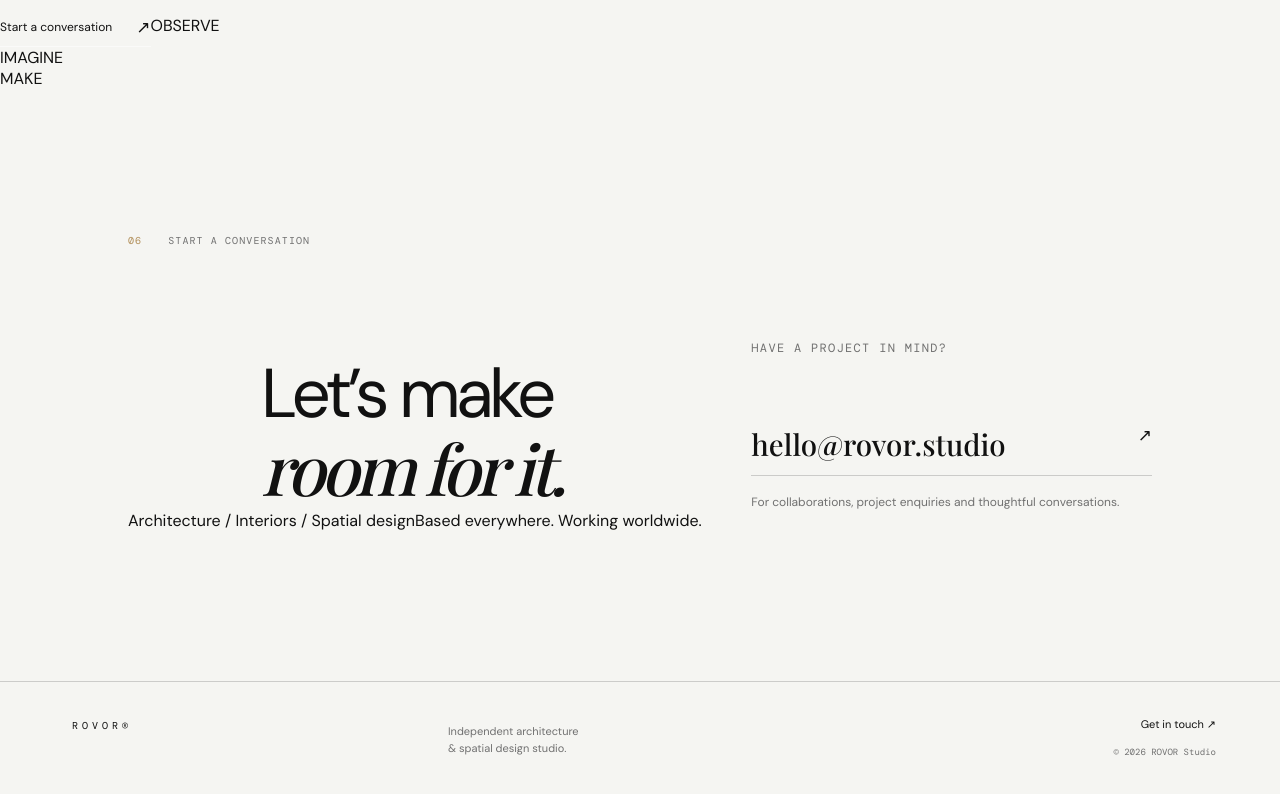
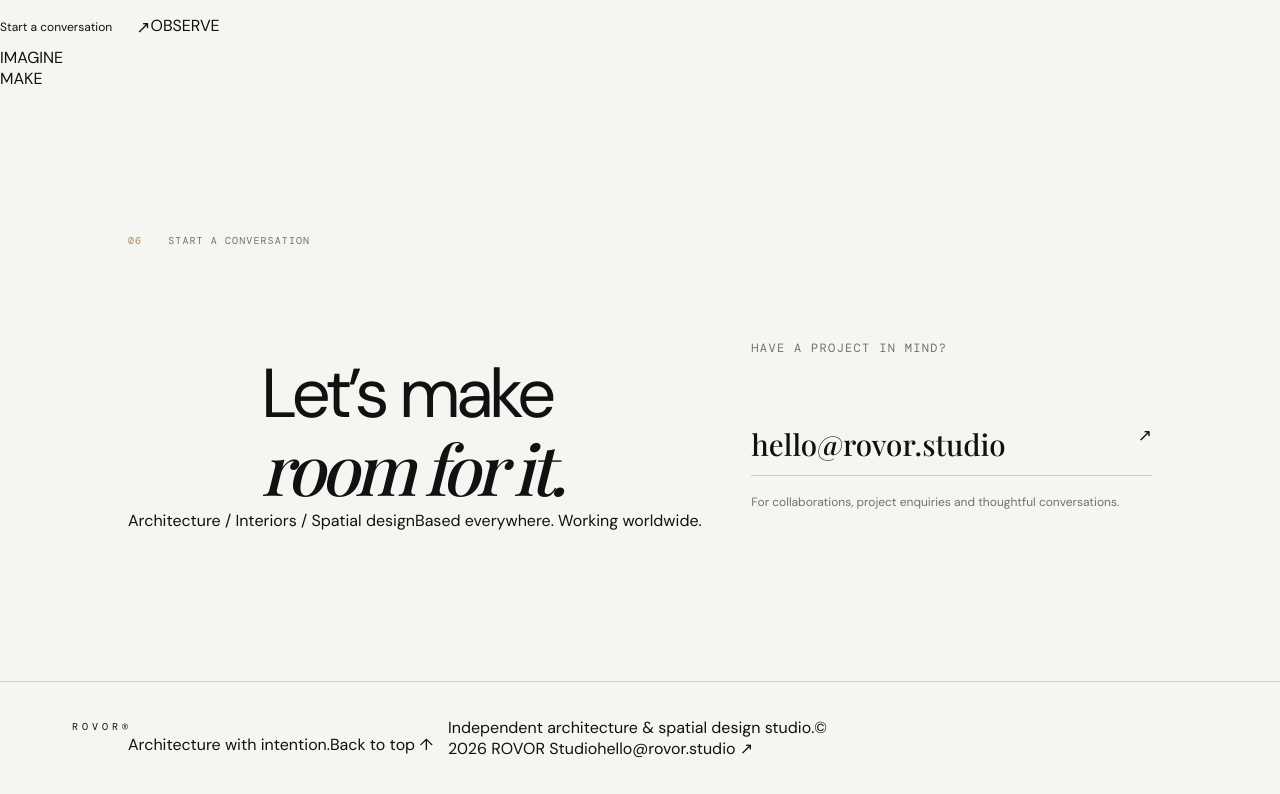
Before and after one commit to rovor-debug/rovor-studio, a Next.js app: page / in a window 1280 px wide. Shown: the part 4430-5224 px from the top of the page. Built offline with nearby package versions, Linux system fonts and the light colour scheme; a web font is replaced by a local one.

Commit message:
Refresh ROVOR footer

```diff
--- a/components/Footer.jsx
+++ b/components/Footer.jsx
@@ -3,12 +3,8 @@ import LogoMark from "@/components/LogoMark";
 export default function Footer() {
   return (
     <footer className="footer">
-      <LogoMark className="footer__brand" href="/#home" />
-      <p>Independent architecture<br />& spatial design studio.</p>
-      <div className="footer__right">
-        <a href="mailto:hello@rovor.studio">Get in touch ↗</a>
-        <span>© {new Date().getFullYear()} ROVOR Studio</span>
-      </div>
+      <div className="footer__top"><LogoMark className="footer__brand" href="/#home" /><span>Architecture with intention.</span><a href="/#home">Back to top ↑</a></div>
+      <div className="footer__bottom"><span>Independent architecture & spatial design studio.</span><span>© {new Date().getFullYear()} ROVOR Studio</span><a href="mailto:hello@rovor.studio">hello@rovor.studio ↗</a></div>
     </footer>
   );
 }
```
